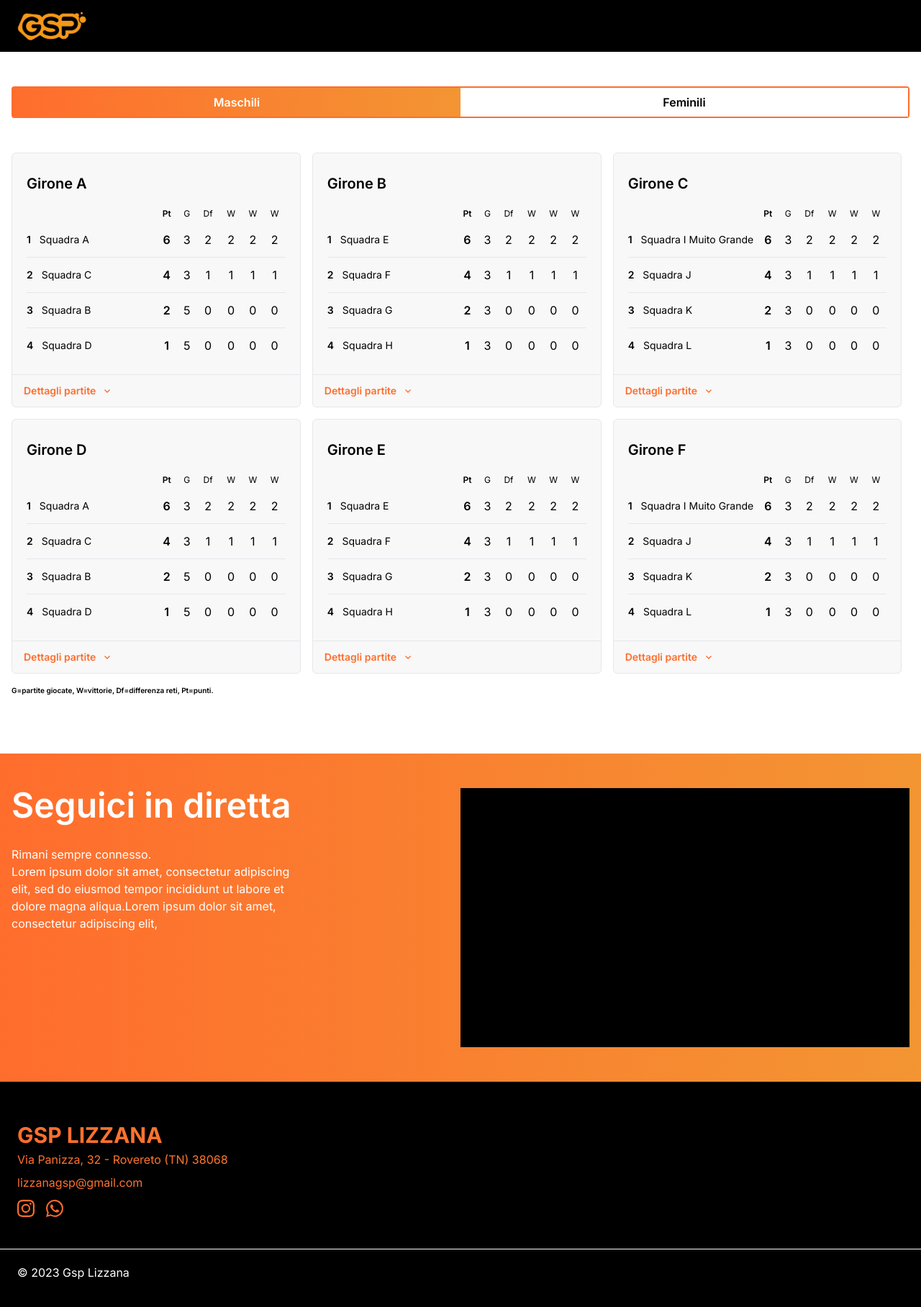
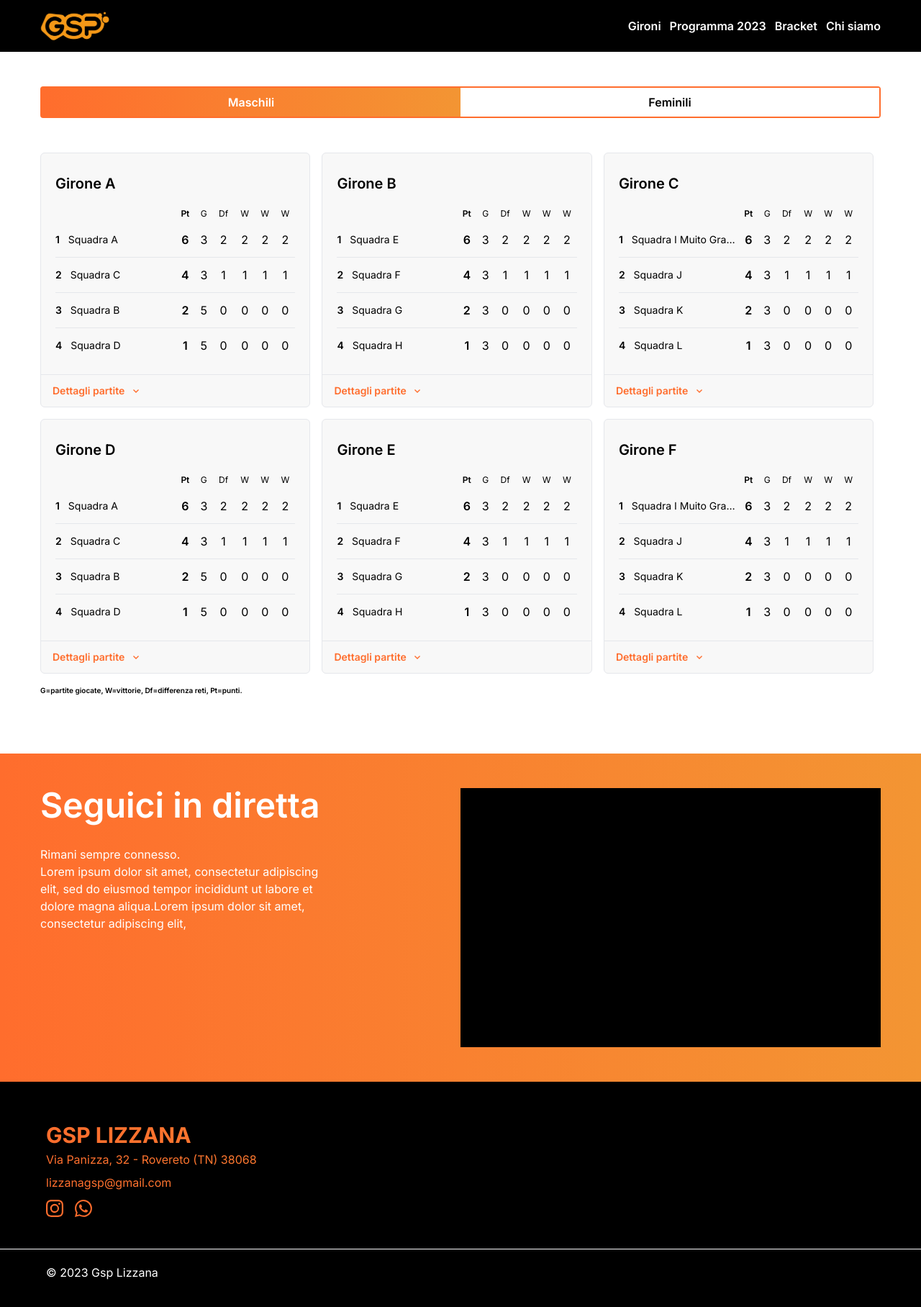
Before and after one commit to graziolieduardo/gsplizzana-frontend, a Next.js app: page /gironi in a window 1280 px wide. Shown: the top 1816 px of the page at 72% size. Built offline with nearby package versions, Linux system fonts and the light colour scheme.

Commit message:
fix container

```diff
--- a/src/components/RegisterModal.tsx
+++ b/src/components/RegisterModal.tsx
@@ -86,7 +86,7 @@ const RegisterModal = ({ setIsRegisterOpen, modifyIndex }: any) => {
     return (
 
         <div className='px-4 fixed inset-0 z-50 lg:h-[95vh] lg:fixed lg:top-1/2 lg:left-1/2 lg:transform lg:-translate-x-1/2 lg:-translate-y-1/2 py-10 rounded-md lg:w-4/5 mx-auto bg-white overflow-y-auto shadow-2xl'>
-            <div className="container mx-auto">
+            <div className="max-w-container 2xl:max-w-container-xl mx-auto">
 
                 <div className='flex justify-between items-center'>
                     <h2 className='text-2xl font-bold '>Dati giocatore</h2>
--- a/src/components/common/LiveStream.tsx
+++ b/src/components/common/LiveStream.tsx
@@ -5,7 +5,7 @@ export default function
     return (
         <div>
             <section id='live-stream' className="bg-gradient-to-r from-primary-dark to-primary">
-                <div className='px-4 py-12 container mx-auto lg:flex'>
+                <div className='px-4 py-12 max-w-container 2xl:max-w-container-xl mx-auto lg:flex'>
                     <div className='lg:w-1/2'>
                         <h2 className='text-white text-5xl font-semibold'>Seguici in diretta</h2>
                         <p className='text-white mt-8 w-full lg:w-2/3'>Rimani sempre connesso.<br />
--- a/src/pages/gironi/index.tsx
+++ b/src/pages/gironi/index.tsx
@@ -8,7 +8,7 @@ const index = () => {
 
   return (
     <>
-      <section className="px-4 py-12 container mx-auto">
+      <section className="px-4 py-12 max-w-container 2xl:max-w-container-xl mx-auto">
         <div>
 
 
@@ -22,12 +22,12 @@ const index = () => {
           {
             activePage === "male" ?
               // to render maschile component
-              <div className="py-8 container mx-auto">
+              <div className="py-8 max-w-container 2xl:max-w-container-xl mx-auto">
                 <Gironi url={ activePage }/>
               </div>
               :
               //to render feminile component
-              <div className="py-8 container mx-auto">
+              <div className="py-8 max-w-container 2xl:max-w-container-xl mx-auto">
                 <Gironi url={ activePage } />
               </div>
           }
--- a/src/pages/iscrizioni/index.tsx
+++ b/src/pages/iscrizioni/index.tsx
@@ -106,7 +106,7 @@ const Index = () => {
             </Head>
             {isRegisterOpen && <RegisterModal setIsRegisterOpen={setIsRegisterOpen} modifyIndex={modifyIndex} />}
 
-            <div className="container mx-auto">
+            <div className="max-w-container 2xl:max-w-container-xl mx-auto">
                 <div className="px-6 pt-12 pb-8 w-full sm:w-1/2">
                     <h2 className="text-4xl font-bold">Modulo di iscrizione torneo di <span className="text-transparent bg-clip-text bg-gradient-to-r from-primary-dark to-primary">Calcio Splash</span></h2>
                     <p className="mt-4 text-secondary">Compila il form per iscrivere la tua squadra al torneo della 23&ordf; edizione.</p>
@@ -114,7 +114,7 @@ const Index = () => {
             </div>
             <div className=" py-10 bg-gray-200">
 
-                <div className="container mx-auto px-6">
+                <div className="max-w-container 2xl:max-w-container-xl mx-auto px-6">
 
                     <h2 className='text-2xl font-bold'>Dettagli squadra</h2>
 
--- a/src/pages/riepilogo/index.tsx
+++ b/src/pages/riepilogo/index.tsx
@@ -45,7 +45,7 @@ export default function Index() {
     }
 
     return (
-        <div className='container mx-auto px-6 py-6'>
+        <div className='max-w-container 2xl:max-w-container-xl mx-auto px-6 py-6'>
             <div className='flex flex-col mb-8'>
                 <label className='font-semibold text-sm' htmlFor="name">Inserisci il token per cercare una squadra</label>
                 <div className='flex items-center gap-x-2'>
--- a/src/partials/Footer.tsx
+++ b/src/partials/Footer.tsx
@@ -9,7 +9,7 @@ export const Footer = () => {
                     <div className="sm:py-8 leading-8">
 
                         {/* top */}
-                        <div className="container mx-auto text-transparent bg-clip-text bg-gradient-to-r from-primary-dark to-primary p-6 mb-5">
+                        <div className="max-w-container 2xl:max-w-container-xl mx-auto text-transparent bg-clip-text bg-gradient-to-r from-primary-dark to-primary p-6 mb-5">
                             <h2 className="text-3xl font-bold ">GSP LIZZANA</h2>
                             <p>Via Panizza, 32 - Rovereto (TN) 38068</p>
                             <p>lizzanagsp@gmail.com</p>
@@ -27,7 +27,7 @@ export const Footer = () => {
                         <div className="h-px bg-gray-50"></div>
 
                         {/* bottom */}
-                        <div className="container mx-auto px-6 text-white py-4">
+                        <div className="max-w-container 2xl:max-w-container-xl mx-auto px-6 text-white py-4">
                             <p>&#169; 2023 Gsp Lizzana</p>
                             {/* <p>&#169; 2023 Gsp Lizzana | Privacy Policy - Cookie Policy </p> */}
                         </div>
--- a/src/partials/Header.tsx
+++ b/src/partials/Header.tsx
@@ -1,15 +1,57 @@
 import Link from "next/link"
+import { useState, useEffect } from 'react'
+import { RxHamburgerMenu } from "react-icons/rx";
 
 export const Header = () => {
+    const [isOpen, setIsOpen] = useState(false)
+
+    //to avoid bug when menu is open and the width has changed
+    useEffect(() => {
+        if(window.innerWidth > 639) {
+            setIsOpen(false)
+        }
+    }, [])
+
+
     return (
         <>
-            <header className="bg-black h-[72px]">
-                <div className="container mx-auto px-6 py-4">
-                    <Link href="/" className="cursor-pointer">
-                        <img className="w-24" src="/static/logo-arancione.svg" alt="" />
-                    </Link>
+            <header className={`bg-black h-[72px] text-white ${isOpen? 'mb-16 ' : null}`}>
+                <div className="max-w-container 2xl:max-w-container-xl flex justify-between flex-wrap items-center content-center mx-auto py-4">
+                    <div className="pl-4">
+                        <Link href="/" className="cursor-pointer">
+                            <img className="w-24" src="/static/logo-arancione.svg" alt="" />
+                        </Link>
+                    </div>
+
+                    <div onClick={() => setIsOpen(!isOpen)} className='sm:hidden block border mx-6 p-2 rounded-sm text-xl'>
+                        {/* <div  className='sm:hidden block dark:text-white border rounded h-9 w-9 cursor pointer' /> */}
+                        <RxHamburgerMenu/>
+                    </div>
+
+                    {/* links */}
+                    <nav className={`${isOpen ? 'block text-center mt-3 pb-2 bg-black  z-10'  : 'hidden'} w-full sm:flex sm:items-center sm:w-auto`}>
+                        <ul className='sm:flex font-semibold space-x-3 sm:pr-4'>
+
+                            <li>
+                                <Link href='/gironi' className='' >Gironi</Link>
+                            </li>
+
+                            <li>
+                                <Link href='/gironi' className=''>Programma 2023</Link>
+                            </li>
+
+                            <li>
+                                <Link href='/gironi' className='' >Bracket</Link>
+                            </li>
+
+                            <li>
+                                <Link href='/gironi' className='' >Chi siamo</Link>
+                            </li>
+                        </ul>
+                    </nav>
                 </div>
-            </header>
+
+            </header >
         </>
     )
 }
--- a/tailwind.config.js
+++ b/tailwind.config.js
@@ -16,7 +16,11 @@ module.exports = {
             },
             backgroundImage: {
                 'campo': "url('/static/campo.JPG')",
-            }
+            },
+            maxWidth: {
+                'container': '1200px',
+                'container-xl': '1400px'
+              }
         },
     },
     plugins: [],
```
Also changed, not shown: src/pages/index.tsx (+6 -6 lines).
